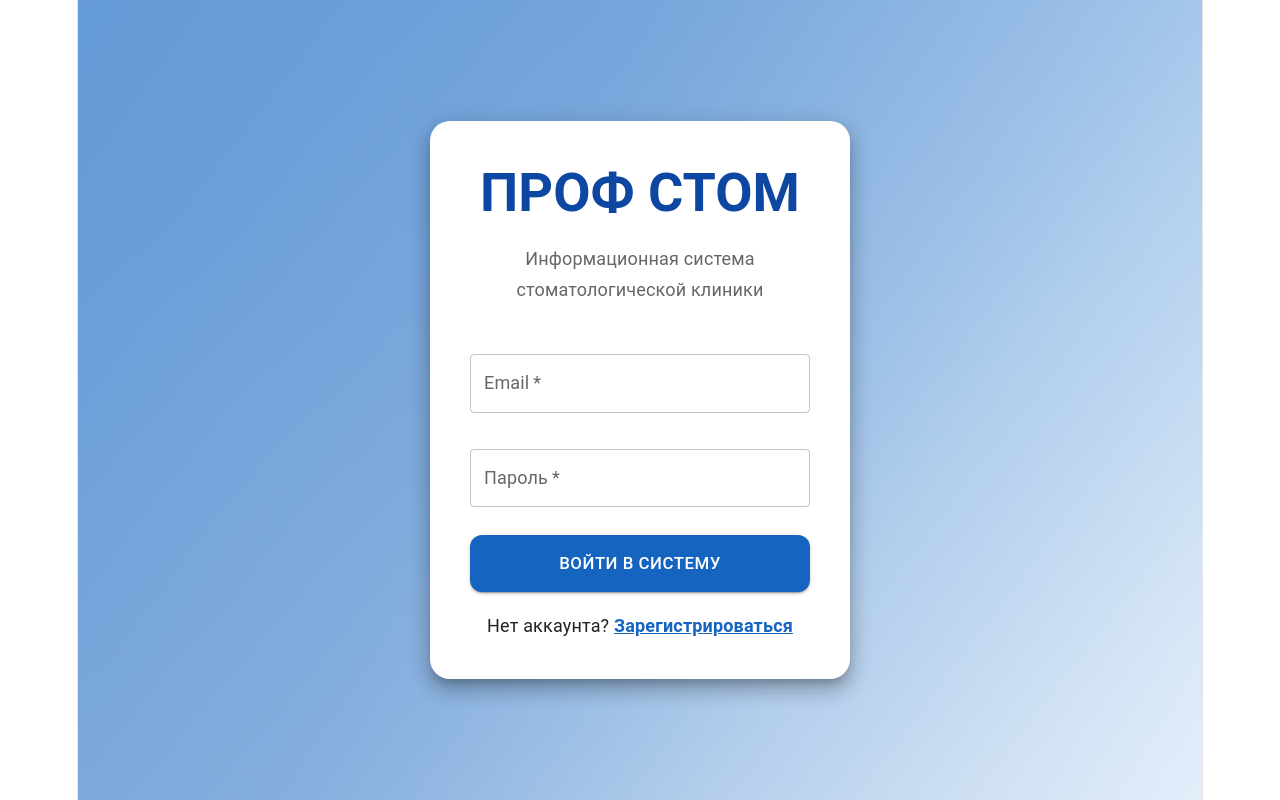
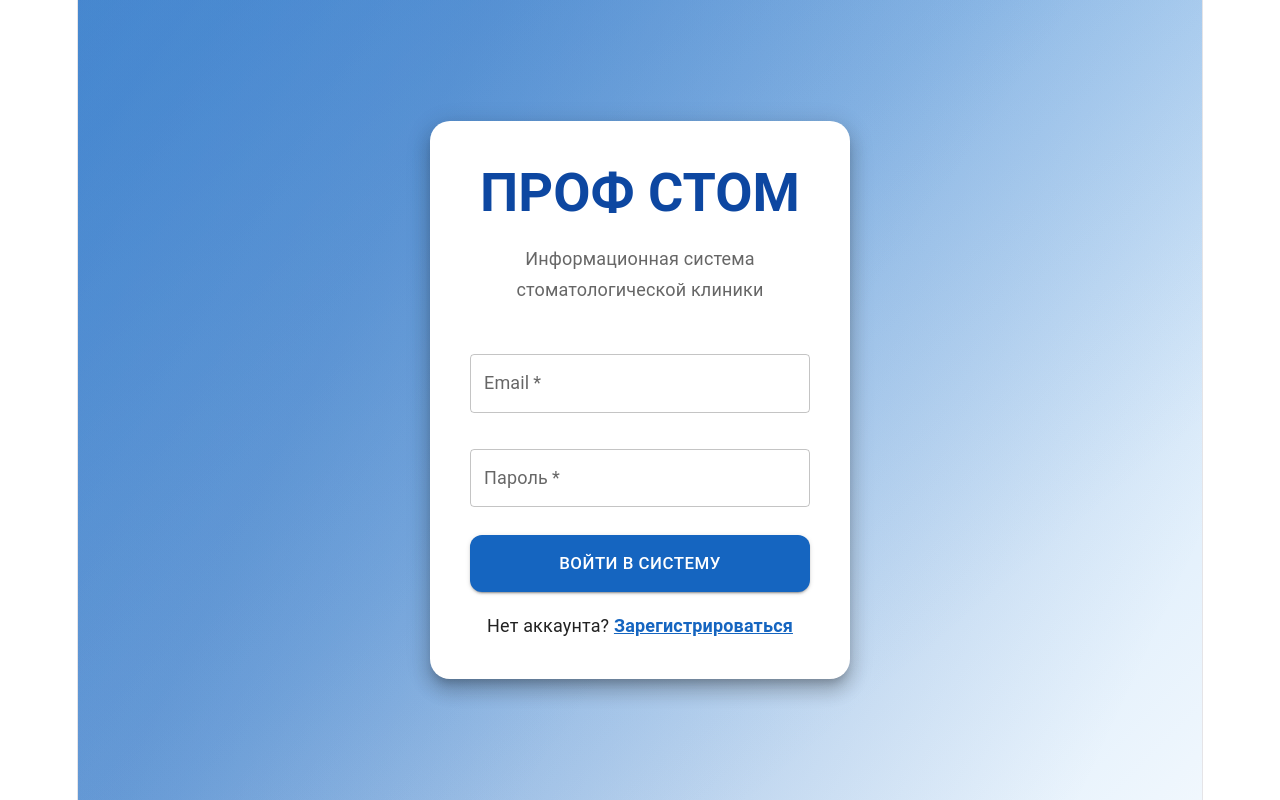
Before and after one commit to violatttion/prof-stom, a React app in the folder frontend/: page /login in a window 1280 px wide. Built offline with nearby package versions, Linux system fonts and the light colour scheme; no server answers; the HTML template or start-up script is replaced by a standard one.

Commit message:
короткий фикс

```diff
--- a/frontend/src/components/AnimatedBackground.jsx
+++ b/frontend/src/components/AnimatedBackground.jsx
@@ -11,16 +11,16 @@ const AnimatedBackground = () => {
         right: 0,
         bottom: 0,
         backgroundImage: `
-          linear-gradient(125deg, rgba(21, 101, 192, 0.28) 0%, transparent 38%),
-          linear-gradient(140deg, rgba(25, 118, 210, 0.24) 10%, transparent 48%),
-          linear-gradient(115deg, rgba(13, 71, 161, 0.26) 22%, transparent 58%),
-          linear-gradient(135deg, rgba(30, 136, 229, 0.20) 32%, transparent 70%)
+          linear-gradient(125deg, rgba(21, 101, 192, 0.38) 0%, transparent 35%),
+          linear-gradient(140deg, rgba(25, 118, 210, 0.32) 8%, transparent 45%),
+          linear-gradient(115deg, rgba(13, 71, 161, 0.35) 18%, transparent 52%),
+          linear-gradient(135deg, rgba(30, 136, 229, 0.28) 28%, transparent 65%)
         `,
-        backgroundSize: '200% 200%',
-        animation: 'softRaysMove 42s ease-in-out infinite',
+        backgroundSize: '190% 190%',
+        animation: 'softRaysMove 38s ease-in-out infinite',
         '@keyframes softRaysMove': {
           '0%': { backgroundPosition: '0% 0%' },
-          '50%': { backgroundPosition: '38% 42%' },
+          '50%': { backgroundPosition: '42% 48%' },
           '100%': { backgroundPosition: '0% 0%' },
         },
         zIndex: 0,
```
